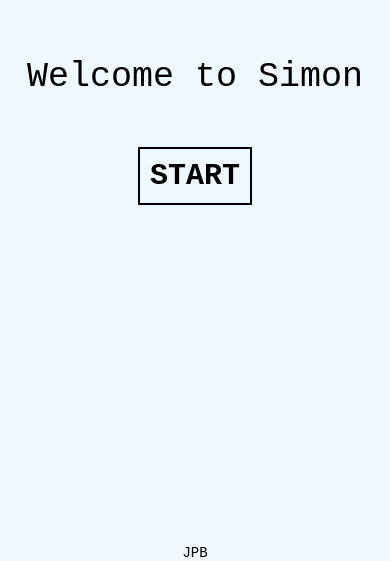
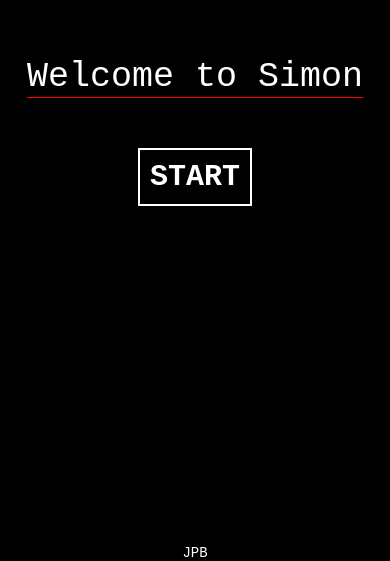
Before and after one commit to penalverbj/Simon, a React Native app: screen / in a window 390 px wide. Shown: the part 283-844 px from the top of the page. Built offline with nearby package versions, Linux system fonts and the light colour scheme.

Commit message:
Styling and began boxPress logic

```diff
--- a/src/components/App.js
+++ b/src/components/App.js
@@ -19,12 +19,40 @@ export default class App extends React.Component {
   state = {
     screen: 0, //0=start, 1=game 2=gameOver
     score: 0, //every correct press adds one to the score
-    lastPressed: null, //last box pressed
-    pattern: [], //pattern that needs to be followed
+    currentPattern: [], //pattern that needs to be followed
+    index: 0,
   };
   startGame = () => {
     this.setState({screen: 1});
   };
+
+  boxPressed = (boxNum) => {
+    // //Wrong box is pressed and game is over
+    // if (this.state.currentPattern[this.state.index] !== boxNum) {
+    //   this.rightBox();
+    // }
+    // //box pressed is correct
+    // else {
+    //   this.wrongBox();
+    // }
+  };
+
+  rightBox = () => {
+    this.setState({
+      currentPattern: [],
+      index: 0,
+      lastPressed: null,
+      screen: 2,
+    });
+  };
+
+  wrongBox = () => {
+    this.setState((prevState) => {
+      return ({
+        index: prevState.index + 1,
+      });
+    });
+  }
 
   render() {
     if(this.state.screen === 0) {
@@ -44,8 +72,16 @@ export default class App extends React.Component {
     }
     if(this.state.screen === 1) {
       return (
-        <GameScreen score={this.state.score}/>
+        <GameScreen
+          score={this.state.score}
+          boxPressed={this.boxPressed()}
+        />
       );
+    }
+    if (this.state.screen === 2) {
+      <View style={styles.startContainer}>
+        <Text>Game Over</Text>
+      </View>
     }
   }
 };
@@ -54,8 +90,8 @@ const styles = StyleSheet.create({
   startContainer: {
     justifyContent: 'center',
     alignItems: 'center',
-    flex: 6,
-    backgroundColor: '#F0F8FF',
+    flex: 4,
+    backgroundColor: 'black',
   },
   startButton: {
     fontSize: 30,
@@ -63,18 +99,24 @@ const styles = StyleSheet.create({
     borderWidth: 2,
     padding: 10,
     fontFamily: 'monospace',
+    color: 'white',
+    borderColor: 'white',
   },
   welcome: {
     fontSize: 35,
     marginBottom: 50,
     fontFamily: 'monospace',
+    color: 'white',
+    borderBottomWidth: 1,
+    borderColor: 'red',
   },
   productionContainer: {
     justifyContent: 'flex-end',
     alignItems: 'center',
-    backgroundColor: '#F0F8FF',
+    backgroundColor: 'black',
   },
   production: {
     fontFamily: 'monospace',
+    color: 'white',
   },
 });
--- a/src/components/gameScreen.js
+++ b/src/components/gameScreen.js
@@ -11,6 +11,7 @@ import PropTypes from 'prop-types';
 export default class GameScreen extends React.Component {
   static propTypes = {
     score: PropTypes.number.isRequired,
+    boxPressed: PropTypes.func.isRequired,
   };
   render() {
     return (
@@ -20,20 +21,16 @@ export default class GameScreen extends React.Component {
           Score: {this.props.score}
         </Text>
       </View>
-      <View style={styles.startContainer}>
-
+      <View style={styles.boxesContainer}>
         <TouchableOpacity
           style={styles.box1}>
         </TouchableOpacity>
-
         <TouchableOpacity
           style={styles.box2}>
         </TouchableOpacity>
-
         <TouchableOpacity
           style={styles.box3}>
         </TouchableOpacity>
-
         <TouchableOpacity
           style={styles.box4}>
         </TouchableOpacity>
@@ -44,54 +41,50 @@ export default class GameScreen extends React.Component {
 }
 
 const styles = StyleSheet.create({
-  startContainer: {
-    backgroundColor: '#F0F8FF',
+  boxesContainer: {
+    backgroundColor: 'black',
     flexDirection: 'row',
     flexWrap: 'wrap',
     justifyContent: 'center',
-    flex: 5,
+    flex: 3,
   },
   scoreContainer: {
-    backgroundColor: '#F0F8FF',
+    backgroundColor: 'black',
     justifyContent: 'center',
     alignItems: 'center',
     flex: 1,
-    marginBottom: 20,
   },
   score: {
-    fontSize: 25,
+    fontSize: 30,
     fontFamily: 'monospace',
+    color: 'white',
   },
   box1: {
-    borderWidth: 2,
-    borderRightWidth: 1,
-    borderBottomWidth: 1,
+    borderRadius: 25,
     backgroundColor: 'red',
     width: 170,
     height: 170,
+    margin: 1,
   },
   box2: {
-    borderWidth: 2,
-    borderLeftWidth: 1,
-    borderBottomWidth: 1,
+    borderRadius: 25,
     backgroundColor: 'blue',
     width: 170,
     height: 170,
+    margin: 1,
   },
   box3: {
-    borderWidth: 2,
-    borderRightWidth: 1,
-    borderTopWidth: 1,
+    borderRadius: 25,
     backgroundColor: 'yellow',
     width: 170,
     height: 170,
+    margin: 1,
   },
   box4: {
-    borderWidth: 2,
-    borderLeftWidth: 1,
-    borderTopWidth: 1,
+    borderRadius: 25,
     backgroundColor: 'green',
     width: 170,
     height: 170,
+    margin: 1,
   },
 });
```
